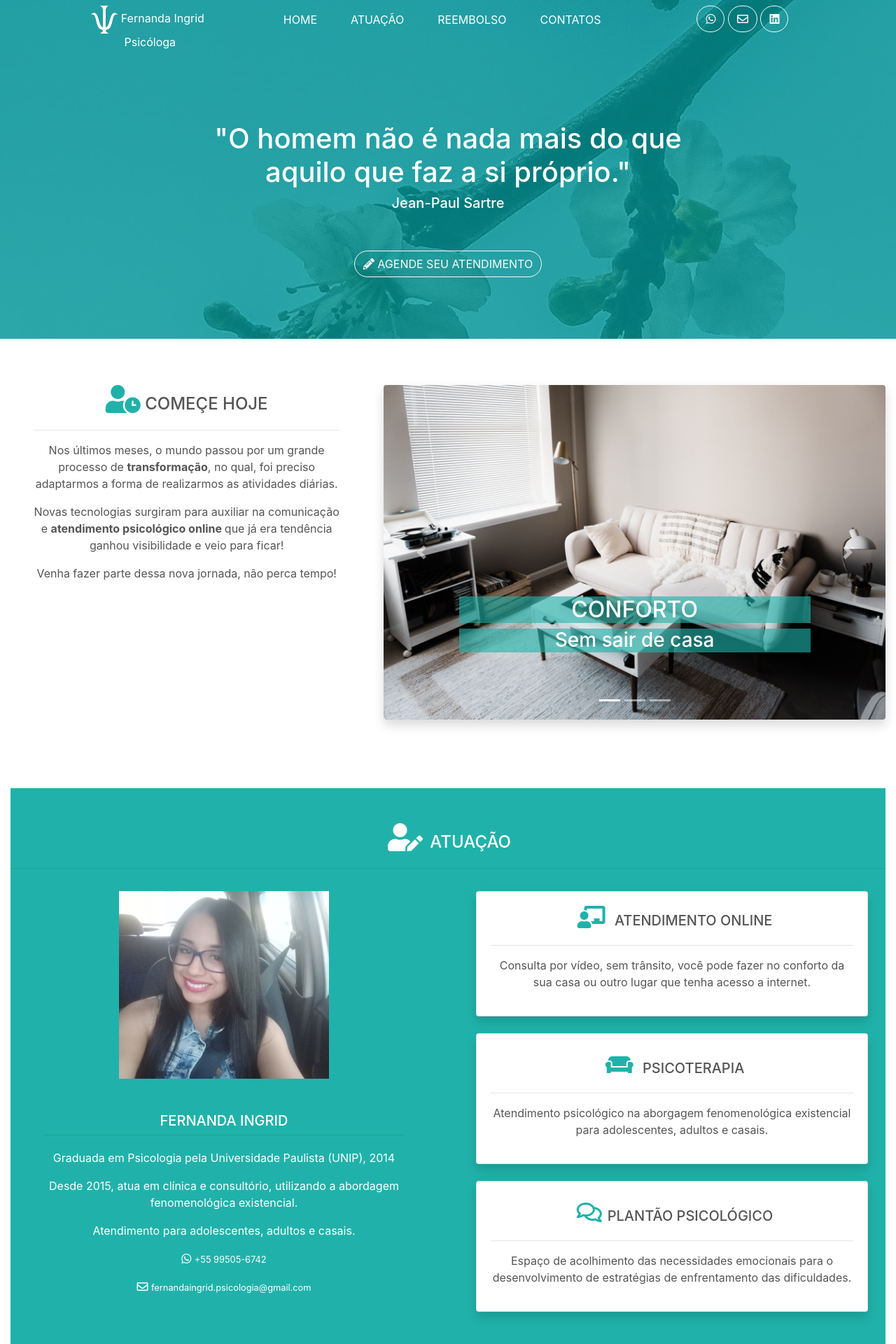
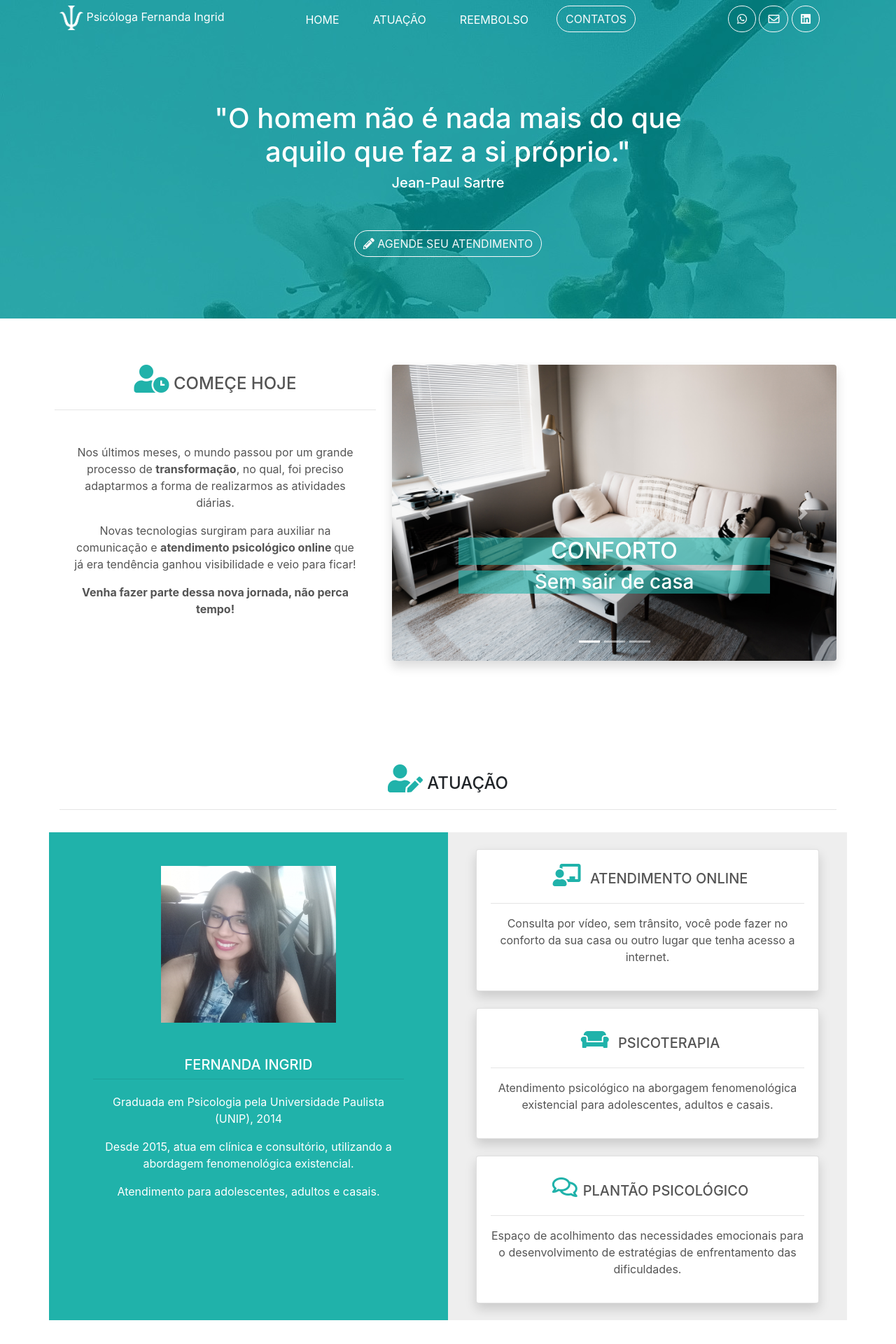
Before and after one commit to developer-fernanda/developer-fernanda.github.io, a PHP site: page / in a window 1280 px wide. Shown: the top 1920 px of the page at 70% size. Run offline with PHP 8.4, Linux system fonts and the light colour scheme; some libraries are stand-ins or nearby versions.

Commit message:
adjustment

```diff
--- a/site-psico/assets/css/style.css
+++ b/site-psico/assets/css/style.css
@@ -6,8 +6,12 @@
 }
 
 #navegacao>li>a:hover {
-    color: #05123b;
     border-bottom: 1px #fafafa solid;
+}
+
+#contato:hover {
+    border-bottom: 0px !important;
+    /* Prioriza */
 }
 
 #acesse>li>a:hover {
@@ -30,11 +34,6 @@ h3 {
 
 #citacao {
     padding: 30px;
-}
-
-#atuacao {
-    background-color: #20B2AA;
-    color: white;
 }
 
 #home,
--- a/site-psico/index.html
+++ b/site-psico/index.html
@@ -20,11 +20,10 @@
                 <span class="navbar-toggler-icon"><i class="fas fa-bars p-1"></i></span>
             </button>
             <div class="collapse navbar-collapse" id="conteudoNavbarSuportado">
-                <div class="container d-flex justify-content-around">
+                <div class="container d-flex justify-content-between">
                     <ul class="list-unstyled d-none d-lg-block" style="color: white;">
                         <li>
-                            <img src="assets/img/logo.png" alt="psicologia" class="img-fluid" style="height: 40px;"> Fernanda Ingrid</li>
-                        <li class="pl-5"> Psicóloga </li>
+                            <img src="assets/img/logo.png" alt="psicologia" class="img-fluid" style="height: 35px;"> Psicóloga Fernanda Ingrid</li>
                     </ul>
                     <ul class="navbar-nav me-auto mb-2 mb-lg-0" id="navegacao">
                         <li class="nav-item px-3">
@@ -37,7 +36,11 @@
                             <a class="nav-link " href="#reembolso" style="color: white;">REEMBOLSO</a>
                         </li>
                         <li class="nav-item px-3 ">
-                            <a class="nav-link text-reset " href="#contatos" style="color: white;">CONTATOS</a>
+                            <a href="#contatos" style="color: white;" id="contato">
+                                <div class="btn btn-outline-light h5" style="border-radius: 25px;">
+                                    CONTATOS
+                                </div>
+                            </a>
                         </li>
                     </ul>
                     <form class="d-flex ">
@@ -71,18 +74,19 @@
 
 
     <!--CONTEÚDO SITE-->
-    <div class="container-fluid">
+    <div class="container">
         <!--HOME-->
         <section id="home">
             <div class="row mb-5">
                 <!--SUA JORNADA COMEÇA AQUI-->
-                <div class="col-md-5 text-center  mt-3 px-5">
-                    <h4> <i class="fas fa-user-clock h1 px"></i> COMEÇE HOJE
-                    </h4>
+                <div class="col-md-5 text-center  mt-3 px-2">
+                    <h4> <i class="fas fa-user-clock h1 px"></i> COMEÇE HOJE </h4>
                     <hr>
+                    <div class="mt-5 px-4">
                         <p> Nos últimos meses, o mundo passou por um grande processo de <strong>transformação</strong>, no qual, foi preciso adaptarmos a forma de realizarmos as atividades diárias.</p>
                         <p> Novas tecnologias surgiram para auxiliar na comunicação e <strong>atendimento psicológico online </strong>que já era tendência ganhou visibilidade e veio para ficar!</p>
-                    <p> Venha fazer parte dessa nova jornada, não perca tempo! </p>
+                        <strong> Venha fazer parte dessa nova jornada, não perca tempo! </strong>
+                    </div>
                 </div>
                 <div class="col-md-7 text-center mt-3 ">
                     <!-- CARROSEL -->
@@ -132,29 +136,28 @@
             </div>
         </section>
         <!-- ATUAÇÃO -->
-        <section id="atuacao">
-            <div class="row ">
+        <section class="row" id="atuacao">
             <div class="col-md-12 text-center">
-                    <p class="h4"> <i class="fas fa-user-edit h1 px-1"></i> ATUAÇÃO
-                    </p>
-                    <hr>
+                <h4> <i class="fas fa-user-edit h1"></i> ATUAÇÃO
+                </h4>
+                <hr class="pb-3">
             </div>
-                <div class="col-md-6 mt-3">
-                    <img src="assets/img/fernanda.1.jpg " alt="Fernanda Ingrid " class="img-fluid d-block mx-auto" style="width:300px;">
+            <div class="col-md-6 pb-5" style=" background-color: #20B2AA; color: white;">
+                <img src="assets/img/fernanda.1.jpg " alt="Fernanda Ingrid " class="img-fluid d-block mx-auto mt-5" style="width:250px;">
                 <div class=" mt-5 px-5 text-center ">
                     <h5>FERNANDA INGRID </h5>
                     <hr class="my-1 pb-3 " />
                     <p> Graduada em Psicologia pela Universidade Paulista (UNIP), 2014</p>
                     <p> Desde 2015, atua em clínica e consultório, utilizando a abordagem fenomenológica existencial.</p>
                     <p> Atendimento para adolescentes, adultos e casais.</p>
-                        <p><i class="fab fa-whatsapp "></i> <small>+55 99505-6742</small> </p>
-                        <p><i class="far fa-envelope "></i> <small>fernandaingrid.psicologia@gmail.com </small></p>
+                    <!-- <p><i class="fab fa-whatsapp "></i> <small>+55 99505-6742</small> </p>
+                    <p><i class="far fa-envelope "></i> <small>fernandaingrid.psicologia@gmail.com </small></p> -->
                 </div>
             </div>
             <!-- PSICOTERAPIA / AT ONLINE / PLANTÃO -->
-                <div class="col-md-6 mt-3 mb-5 px-3 text-center" id="cards">
+            <div class="col-md-6 px-3 text-center" id="cards" style=" background-color: #eee;">
 
-                    <div class="card card-body rounded shadow mb-4 mx-4">
+                <div class="card card-body rounded shadow mb-4 mx-4 mt-4">
                     <h5><i class="fas fa-chalkboard-teacher h2 px-2"></i> ATENDIMENTO ONLINE</h5>
                     <hr class="my-2 pb-2" />
                     <p> Consulta por vídeo, sem trânsito, você pode fazer no conforto da sua casa ou outro lugar que tenha acesso a internet. </p>
@@ -170,8 +173,6 @@
                     <h5><i class="far fa-comments h2 pt-2 px-2"></i>PLANTÃO PSICOLÓGICO</h5>
                     <hr class="my-2  pb-2" />
                     <p> Espaço de acolhimento das necessidades emocionais para o desenvolvimento de estratégias de enfrentamento das dificuldades. </p>
-                    </div>
-
                 </div>
             </div>
         </section>
@@ -223,46 +224,29 @@
             </div>
         </section>
 
-        <!--VAMOS CONVERSAR-->
-        <section id="agende">
-            <div class="row p-5">
-                <!--AGENDE-->
-                <div class="col-12 text-center">
-                    <h2 class="m-5"> AGENDE AGORA UM ATENDIMENTO ONLINE</h2>
-                    <hr>
-                    <p> Clique no botão para conversar através do Whatsapp. </p>
-                    <a target="_blank" href="https://wa.me/5511995056742">
-                        <div class="btn btn-outline-light light px-4 mt-4" style="border-radius: 25px;"> <i class="fab fa-whatsapp "> CONVERSAR</i></div>
-                    </a>
-                </div>
-            </div>
+        <!--CONTATOS-->
 
-        </section>
-
-        <!--CONTATOS-->
-        <section id="contatos">
-            <div class="row px-3">
+        <section class="row" id="contatos">
             <div class="col-12 py-4 text-center">
                 <h4> <i class="fas fa-address-card h1 px-1"> </i> CONTATOS </h4>
                 <hr>
                 <h4>Deixe seus dados que entraremos em contato em algumas horas.</h4>
             </div>
-                <div class="col-md-5 mt-3 text-center">
-                    <h5>FERNANDA INGRID</h5>
+            <div class="col-md-5 mt-3 pb-5 text-center" style=" background-color: #20B2AA; color: white;">
+                <h5 class="mt-5 pt-5">FERNANDA INGRID</h5>
                 <p>Psicóloga Clínica | 06/124806</p>
                 <a target="_blank" href="https://wa.me/5511995056742">
-                        <div class="btn btn-outline-dark h6 " style="border-radius: 25px; "> <i class="fab fa-whatsapp "> </i> </div>
+                    <div class="btn btn-outline-light h6 " style="border-radius: 25px;"> <i class="fab fa-whatsapp "> </i> </div>
                 </a> + 55 99505-6742 <br>
                 <a target="_blank" href="mailto:email_que_recebe_as_mensagens@exemplo.com">
-                        <div class="btn btn-outline-dark h6 " style="border-radius: 25px; "> <i class="far fa-envelope "></i> </div>
+                    <div class="btn btn-outline-light h6 " style="border-radius: 25px; "> <i class="far fa-envelope "></i> </div>
                 </a> fernandaingrid.psicologia@gmail.com
-
-
             </div>
             <!--FORMULÁRIO DE CONTATO-->
             <div class="col-md-7 mt-3">
                 <form action="/contato" method="post" role="form" id="form_contato" name="form_contato" class="bg-white p-3 p-lg-5 border border-radius rounded shadow">
                     <input type="hidden">
+                    <label for="nome" style="color: #20B2AA;">FORMULÁRIO DE CONTATO </label>
                     <div class="row form-group">
                         <div class="col-12 col-lg-7">
                             <label for="nome">Nome</label>
@@ -287,18 +271,18 @@
                     </div>
                     <div class="row form-group">
                         <div class="col-md-12 mt-4 text-center">
-                                <button type="submit" class="btn btn-outline-info  px-4" id="btn_submit_form_contato" style="border-radius: 25px;">ENVIAR</button>
+                            <button type="submit" class="btn  px-4" id="btn_submit_form_contato" style="border-radius: 25px; background-color: #20B2AA; color: white;">ENVIAR</button>
                         </div>
                     </div>
                 </form>
             </div>
+        </section>
     </div>
-        </section>
 
     <!-- RODAPÉ-->
-        <footer>
-            <div class="p-4" id="footer">
-                <div class="row ">
+    <div class="container-fluid">
+        <footer class="row  p-4" id="footer">
+
             <!--INFORMAÇÕES PESSOAIS-->
             <div class="col-md-4 -md-1 pl-4">
                 <nav>
@@ -339,7 +323,7 @@
                     </ul>
                 </nav>
             </div>
-                </div>
+
             <div class="col-12 text-center">
                 <a target="_blank" href="https://github.com/developer-fernanda">
                     <div class="btn btn-outline-light h5 " style="border-radius: 25px; text-decoration:none;"> <i class="fab fa-github"></i></div>
@@ -347,10 +331,10 @@
                 <p>Copyright 2021</p>
                 <p>Fernanda Ingrid. Todos os direitos reservados.</p>
             </div>
+
+        </footer>
     </div>
-        </footer>
 
-    </div>
 
     <a href="#header" id="botao-topo" class="leva-ao-topo shadow ocultado" style="text-decoration: none;">
         <i class="fas fa-angle-double-up"></i>
```
Lines whose indentation alone changed are shown as unchanged.
